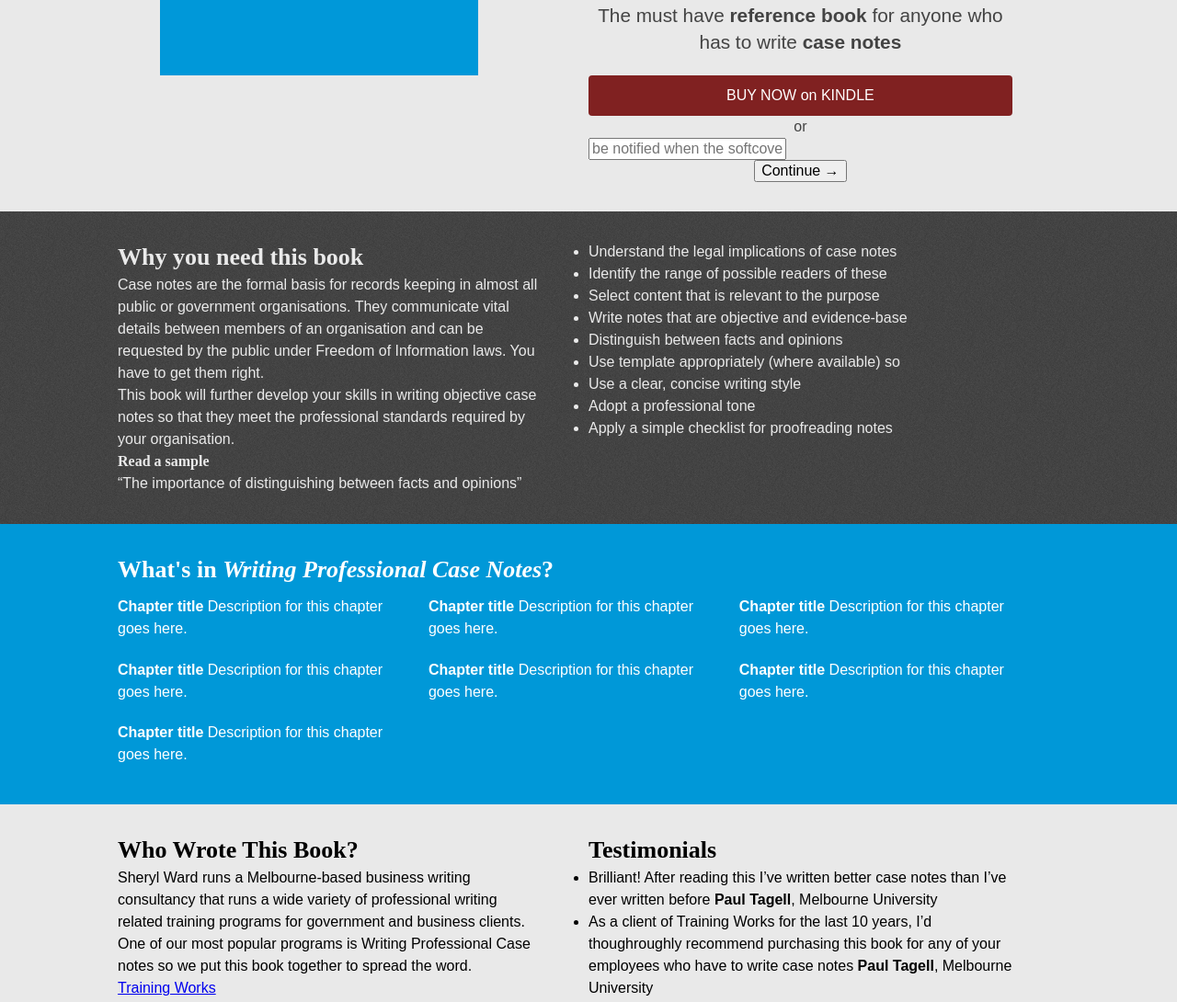
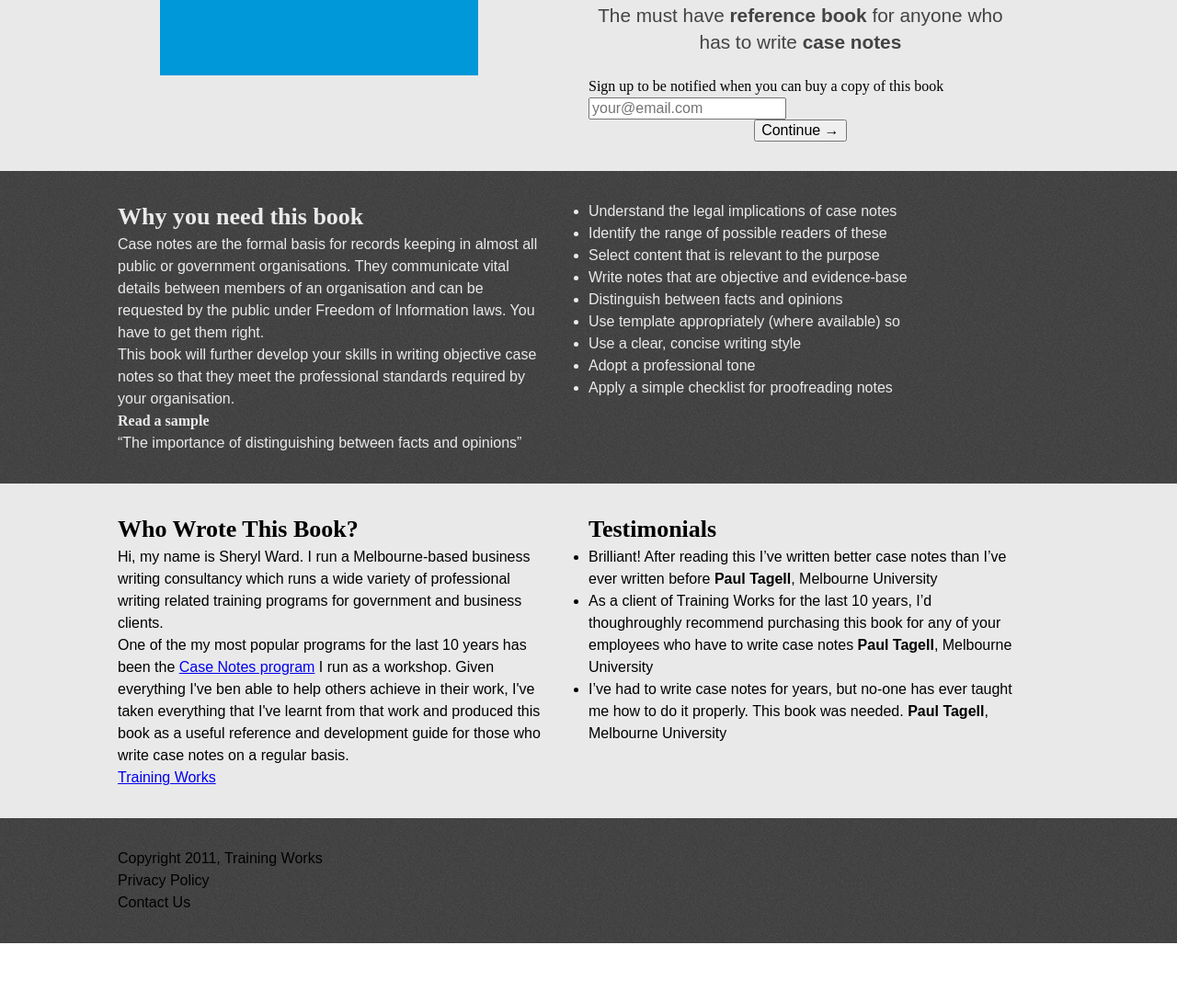
Before and after one commit to ptagell/Writing-Case-Notes, a plain HTML site: page index.html in a window 1280 px wide. Shown: the part 371-1461 px from the top of the page at 92% size. After the commit the page ends 1397 px from the top, so only its background shows below. Drawn offline with Linux system fonts and the light colour scheme.

Commit message:
Commented out "what's in the book" and changed CTA

```diff
--- a/index.html
+++ b/index.html
@@ -49,11 +49,14 @@
   				<h2>
   					The must have <strong>reference book</strong> for anyone who has to write <strong>case notes</strong>
   				</h2>
-  				<a class="button" href="#">BUY NOW on KINDLE</a>
-  				<p>or</p>
+          <!-- <a class="button" href="#">BUY NOW on KINDLE</a> -->
+          <!-- <p>or</p> -->
+
           <form action="index_submit" method="get" accept-charset="utf-8">
-            <input type="email" name="email" value="" id="email" placeholder="be notified when the softcover is released">
-            <p><input type="submit" value="Continue &rarr;"></p>
+            <fieldset>
+              <label>Sign up to be notified when you can buy a copy of this book</label>
+            <input type="email" name="email" value="" id="email" placeholder="your@email.com">
+            <p><input type="submit" value="Continue &rarr;"></p></fieldset>
           </form>
         </section>
   		</header>
@@ -86,7 +89,7 @@
   		</section>
   	</section>
 
-    <section id="contents">
+    <!-- <section id="contents">
       <section class="wrapper">
         <h2>What's in <em>Writing Professional Case Notes</em>?</h2>
         <ol>
@@ -113,14 +116,14 @@
           </li>
         </ol>
       </section>
-    </section>
+    </section> -->
 
     <section id="about">
       <section class="wrapper">
         <section class="col-1">
           <h2>Who Wrote This Book?</h2>
-          <p>Sheryl Ward runs a Melbourne-based business writing consultancy that runs a wide variety of professional writing related training programs for government and business clients.</p>
-          <p>One of our most popular programs is Writing Professional Case notes so we put this book together to spread the word.</p>
+          <p>Hi, my name is Sheryl Ward. I run a Melbourne-based business writing consultancy which runs a wide variety of professional writing related training programs for government and business clients.</p>
+          <p>One of the my most popular programs for the last 10 years has been the <a href="http://www.trainingworks.com.au/case-notes-for-health-professi/" title="Case Notes for Health Professionals - Business and Government Writing Workshops">Case Notes program</a> I run as a workshop. Given everything I've ben able to help others achieve in their work, I've taken everything that I've learnt from that work and produced this book as a useful reference and development guide for those who write case notes on a regular basis.</p>
           <a class="logo" href="http://trainingworks.com.au">Training Works</a>
         </section>
         <section class="col-1">
```
